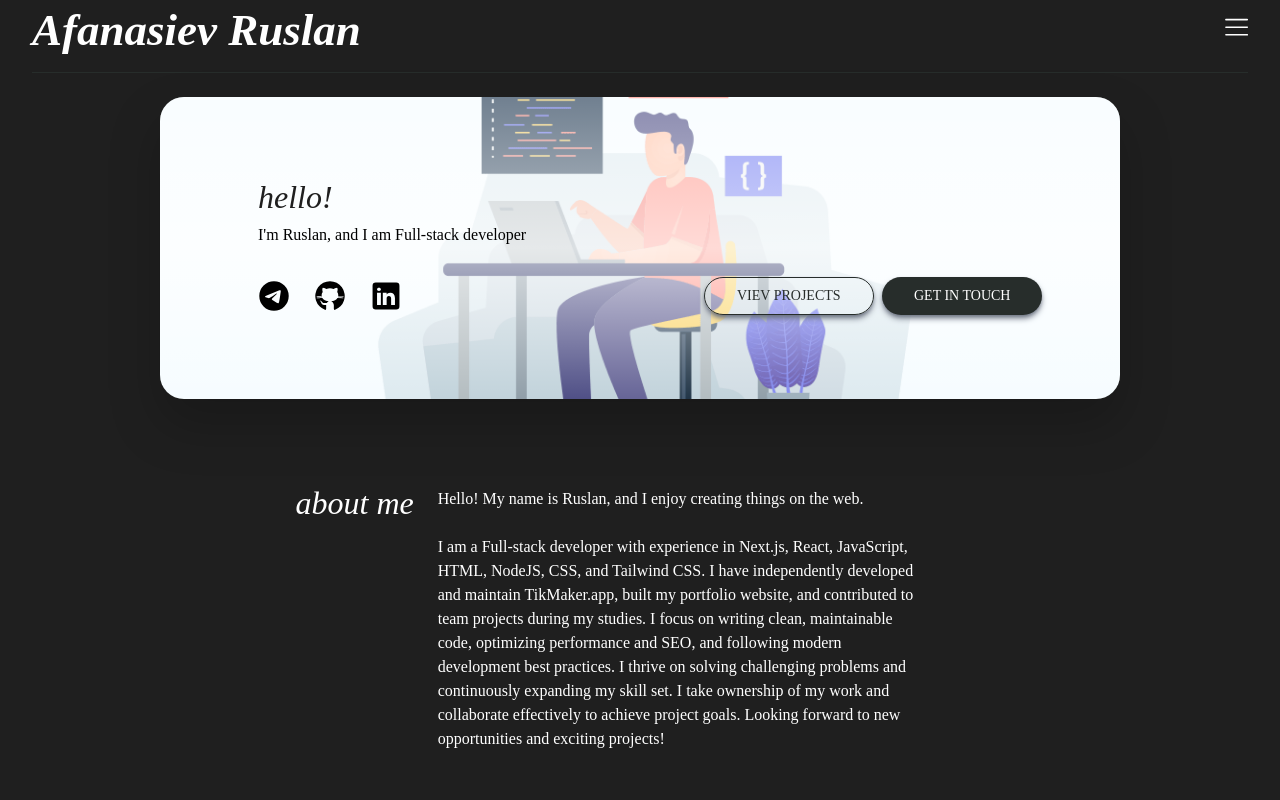
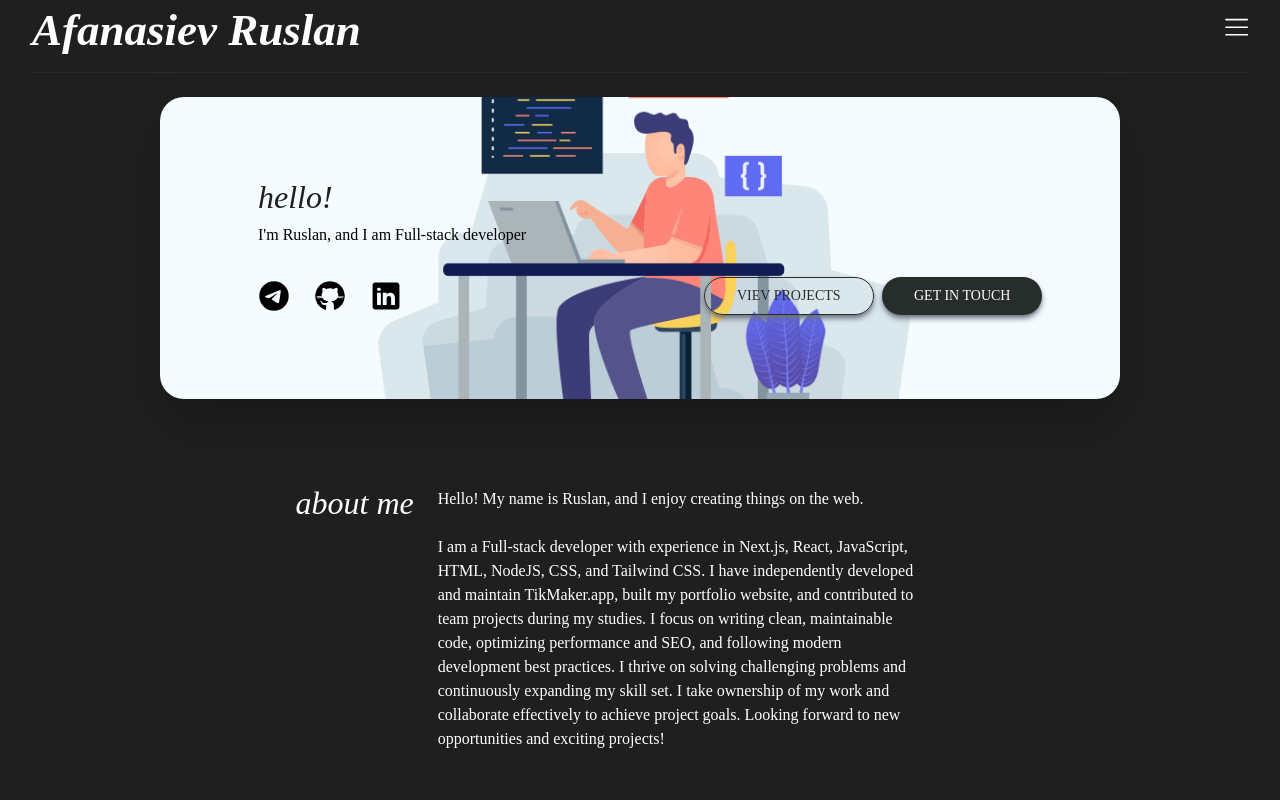
Before and after one commit to Ruslan0019/Portfolio, a Next.js app: page / in a window 1280 px wide. Shown: the top 800 px of the page. Built offline with nearby package versions, Linux system fonts and the light colour scheme.

Commit message:
Update Card.jsx

```diff
--- a/src/components/Сard/Card.jsx
+++ b/src/components/Сard/Card.jsx
@@ -8,8 +8,7 @@ import Image from "next/image";
 function Card() {
   return (
     <section className="flex pt-6 justify-center  items-center pb-11">
-      <div className=" drop-shadow-[0_25px_25px_rgb(0,0,0,0.2)]   w-80  md:w-689px  lg:w-960px xl:w-1110px h-60 md:h-292px lg:h-302px xl:h-372px bg-[url('/assets/img/qwerty.png')]   bg-cover bg-center  rounded-3xl  ">
-        <div className="flex items-center justify-center absolute inset-0 bg-gradient-to-b from-white/40 via-white/70 to-white/10 rounded-3xl">
+      <div className="flex items-center justify-center drop-shadow-[0_25px_25px_rgb(0,0,0,0.2)]   w-80  md:w-689px  lg:w-960px xl:w-1110px h-60 md:h-292px lg:h-302px xl:h-372px bg-[url('/assets/img/qwerty.png')]   bg-cover bg-center  rounded-3xl  ">
         <div className=" w-292px md:w-550px lg:w-804px xl:w-920px ">
           <h2 className=" ml-5 text-darkBackground font-MAZIUS-Italic italic text-[28px] md:text-[32px] xl:text-[36px]  ">
             hello!
@@ -84,7 +83,6 @@ function Card() {
           </div>
         </div>
       </div>
-      </div>
     </section>
   );
 }
```
Lines whose indentation alone changed are shown as unchanged.
